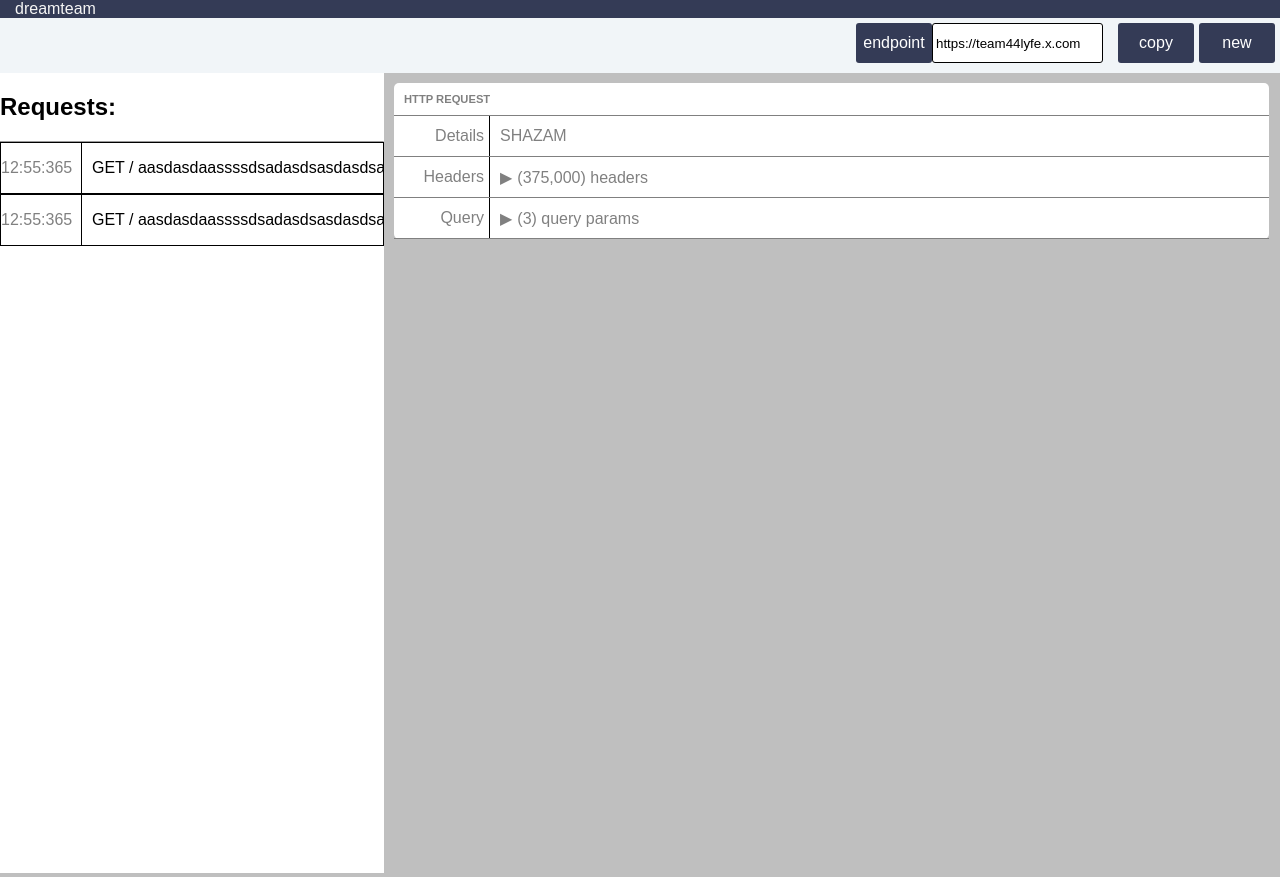
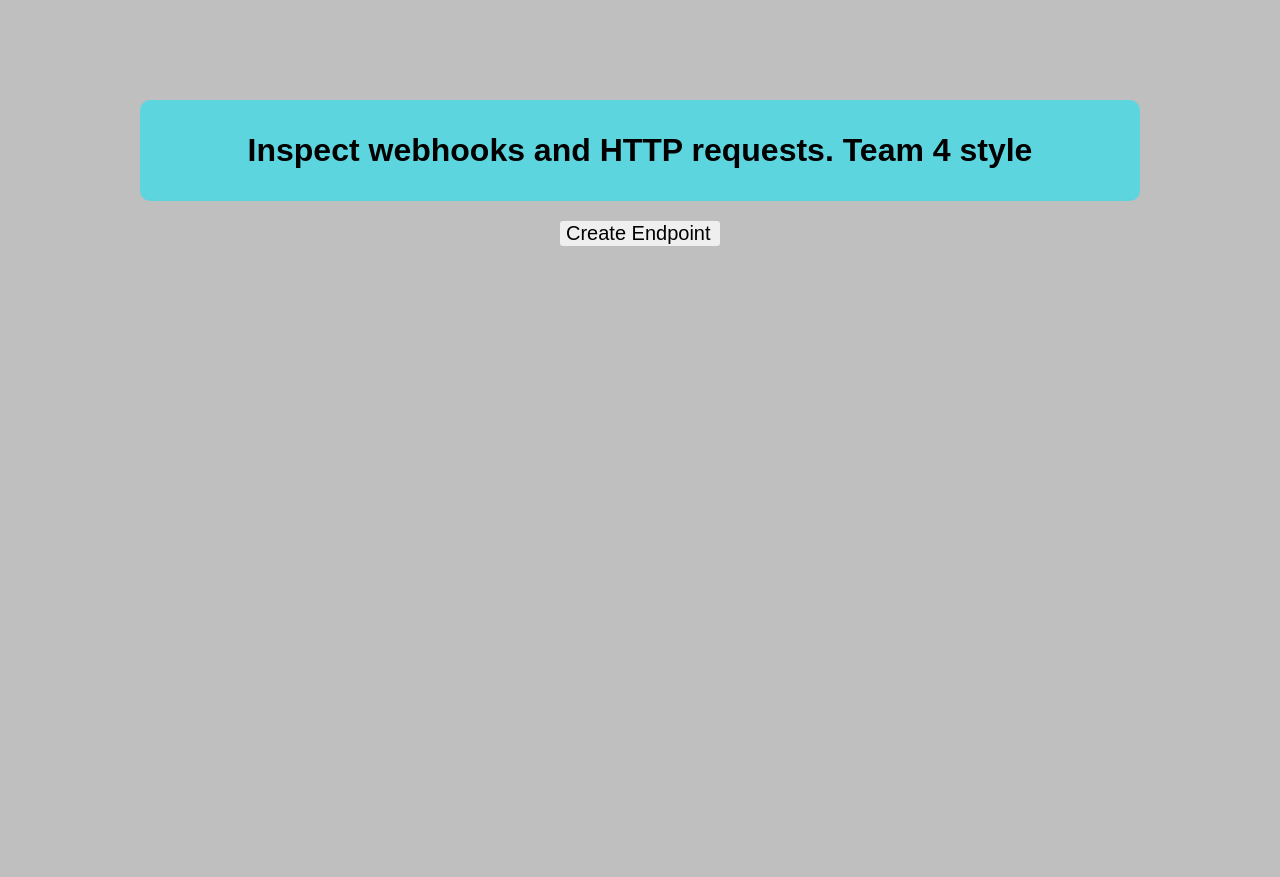
Before and after one commit to MattReg12/request_bin_clone, a React (Vite) app: page / in a window 1280 px wide. After the commit the page ends 800 px from the top, so only its background shows below. Built offline with nearby package versions, Linux system fonts and the light colour scheme; a web font is replaced by a local one.

Commit message:
adding additional functionality

```diff
--- a/package.json
+++ b/package.json
@@ -11,7 +11,8 @@
   },
   "dependencies": {
     "react": "^18.3.1",
-    "react-dom": "^18.3.1"
+    "react-dom": "^18.3.1",
+    "react-router-dom": "^6.26.2"
   },
   "devDependencies": {
     "@eslint/js": "^9.9.0",
--- a/src/App.tsx
+++ b/src/App.tsx
@@ -1,13 +1,18 @@
-import React from 'react'
-import Home from './components/home'
-import EndpointSummary from './components/EndpointSummary'
+import EndpointSummary from './components/EndpointSummary';
+import Home from './components/Home';
+import { BrowserRouter as Router, Route, Routes, Link, useNavigate } from "react-router-dom";
 
 
 function App() {
+
   return (
-    <>
-      <EndpointSummary />
-    </>
+    <Router>
+      <Routes>
+        <Route path='/' element={<Home />} />
+        <Route path='/bin' element={<EndpointSummary />} />
+        <Route path='/bin/:binId' element={< EndpointSummary />} />
+      </Routes>
+    </Router>
   )
 }
 
--- a/src/components/EndpointSummary.tsx
+++ b/src/components/EndpointSummary.tsx
@@ -2,9 +2,23 @@ import React from 'react';
 import EndpointSummaryHeader from './EndpointSummaryHeader';
 import EndpointSummarySubHeader from './EndpointSummarySubHeader';
 import EndpointSummaryMain from './EndpointSummaryMain';
+import { useNavigate, useParams } from 'react-router-dom';
 
 
 function EndpointSummary() {
+  const { binId } = useParams();
+  alert(binId); /*  */
+  const navigate = useNavigate();
+
+
+  React.useEffect(() => {
+    const sub = window.location.host.split('.')[0]
+
+    if (sub == 'poop') {
+      navigate('/')
+    }
+  }, [])
+
   return (
     <>
       <EndpointSummaryHeader />
--- a/src/components/EndpointSummarySubHeader.tsx
+++ b/src/components/EndpointSummarySubHeader.tsx
@@ -1,8 +1,16 @@
 import React from 'react'
 import styles from './EndpointSummarySubHeader.module.css'
+import { useNavigate } from 'react-router-dom'
+
+function EndpointSummarySubHeader() {
+  const navigate = useNavigate()
+
+  function handleClick() {
+    alert('bazinga')
+    navigate('/bin')
+  }
 
 
-function EndpointSummarySubHeader() {
   return (
     <div className={styles.main}>
       <div className={styles.defaultButton}>endpoint
@@ -10,8 +18,8 @@ function EndpointSummarySubHeader() {
       <input className={styles.endpointInput} value='https://team44lyfe.x.com' readOnly></input>
       <div className={styles.otherButton}>copy
       </div>
-      <div className={styles.otherButton}>new
-      </div>
+      <button onClick={handleClick} className={styles.otherButton}>new
+      </button>
     </div>
   )
 }
--- a/src/components/Home.module.css
+++ b/src/components/Home.module.css
@@ -15,9 +15,27 @@
   margin-top: 100px;
 }
 
-p {
+.text {
   margin-left: 20px;
   margin-right: 20px;
   font-size: 2rem;
   font-weight: bold;
 }
+
+.button {
+  font-size: 20px;
+  border-radius: 3px;
+  display: flex;
+  margin-left: auto;
+  margin-right: auto;
+  margin-top: 20px;
+  align-items: center;
+  border: none;
+  min-width: 160px;
+  /* margin-left: auto; */
+}
+
+.button:hover {
+  background-color: rgb(128, 128, 128, .5);
+  cursor: pointer;
+}
--- a/src/components/Home.tsx
+++ b/src/components/Home.tsx
@@ -1,15 +1,19 @@
-import React from 'react'
 import styles from './Home.module.css'
-import HomeNewBinButton from './HomeNewBinButton';
-
+import { useNavigate } from "react-router-dom";
 
 function Home() {
+  const navigate = useNavigate();
+
+  function handleClick() {
+    navigate('/bin')
+  }
+
   return (
     <div className={styles.wrapper}>
       <div className={styles.header}>
-        <p>Inspect webhooks and HTTP requests. Team 4 style</p>
+        <p className={styles.text}>Inspect webhooks and HTTP requests. Team 4 style</p>
       </div>
-      <HomeNewBinButton />
+      <button onClick={handleClick} className={styles.button}>Create Endpoint</button>
     </div>
   )
 }
--- a/src/components/RequestDetail.tsx
+++ b/src/components/RequestDetail.tsx
@@ -6,12 +6,11 @@ function RequestDetail() {
     <div className={styles.wrapper}>
       <p className={styles.header}>HTTP REQUEST</p>
       <div className={styles.lineItem}>
-        <div className={styles.lineItemName}>Details</div>
-        <div className={styles.lineItemContent}>SHAZAM
-        </div>
+        <p className={styles.lineItemName}>Details</p>
+        <p className={styles.lineItemContent}>SHAZAM</p>
       </div>
       <div className={styles.lineItem}>
-        <div className={styles.lineItemName}>Headers</div>
+        <p className={styles.lineItemName}>Headers</p>
         <div className={styles.lineItemContent}>
           <span className={styles.arrow}>▶</span>
           <a className={styles.link}>(375,000) headers</a>
--- a/src/components/RequestList.tsx
+++ b/src/components/RequestList.tsx
@@ -8,7 +8,6 @@ function RequestList() {
       <h2>Requests:</h2>
       <hr className={styles.hr}></hr>
       <RequestListItem />
-      <RequestListItem />
     </div>
   )
 }
--- a/src/main.tsx
+++ b/src/main.tsx
@@ -2,6 +2,7 @@ import { StrictMode } from 'react'
 import { createRoot } from 'react-dom/client'
 import App from './App.tsx'
 import './index.css'
+
 
 createRoot(document.getElementById('root')!).render(
   <StrictMode>
```
Also changed, not shown: src/components/HomeNewBinButton.module.css (deleted, +0 -17 lines), src/components/HomeNewBinButton.tsx (deleted, +0 -11 lines), 1 other file (tests, documents, lock files or other folders).
